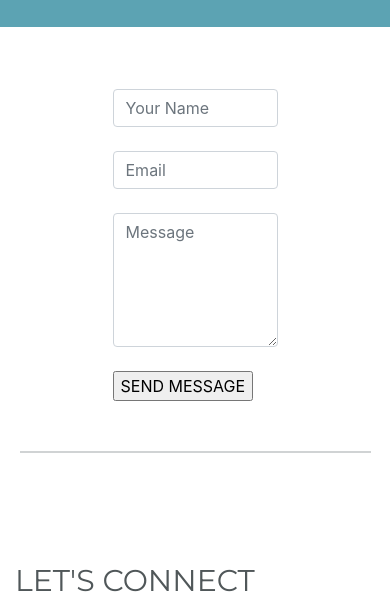
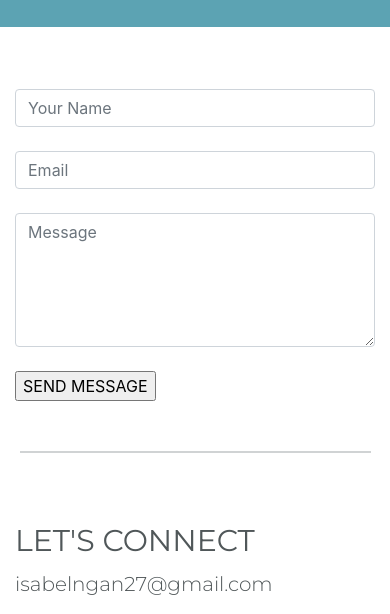
Before and after one commit to ingan274/Bootstrap-Portfolio, a plain HTML site: page connect.html in a window 390 px wide. Shown: the part 469-1083 px from the top of the page. Drawn offline with nearby package versions, Linux system fonts and the light colour scheme.

Commit message:
fixing line in connect

```diff
--- a/connect.html
+++ b/connect.html
@@ -64,8 +64,8 @@
 
     <div class='container-fluid'>
         <div class='row'>
-            <div class='col-3'></div>
-            <form class='col-6' action=''>
+            <div class='col-lg-3 col-sm-0'></div>
+            <form class='col-lg-6 col-sm-12' action=''>
                 <input name='name' type='text' class='form-control' placeholder="Your Name" required>
                 <br>
                 <input name='email' type='text' class='form-control' placeholder="Email" required>
@@ -74,7 +74,7 @@
                     required></textarea><br>
                 <input name='submit' class='button' id='submit' value="SEND MESSAGE" type="button" required>
             </form>
-            <div class='col-3'></div>
+            <div class='col-lg-3 col-sm-12'></div>
         </div>
     </div>
 
@@ -82,8 +82,7 @@
     <section class='connect containter'>
 
 
-        <div class='hline row'></div>
-
+        <div class='hline'></div>
 
         <div class='container'>
             <div class='row'>
--- a/inganstyle.css
+++ b/inganstyle.css
@@ -119,7 +119,6 @@ li {
     width: 90%;
     margin: 10px auto;
     margin-top: 50px;
-    margin-bottom: 50px;
 
 }
 
```
